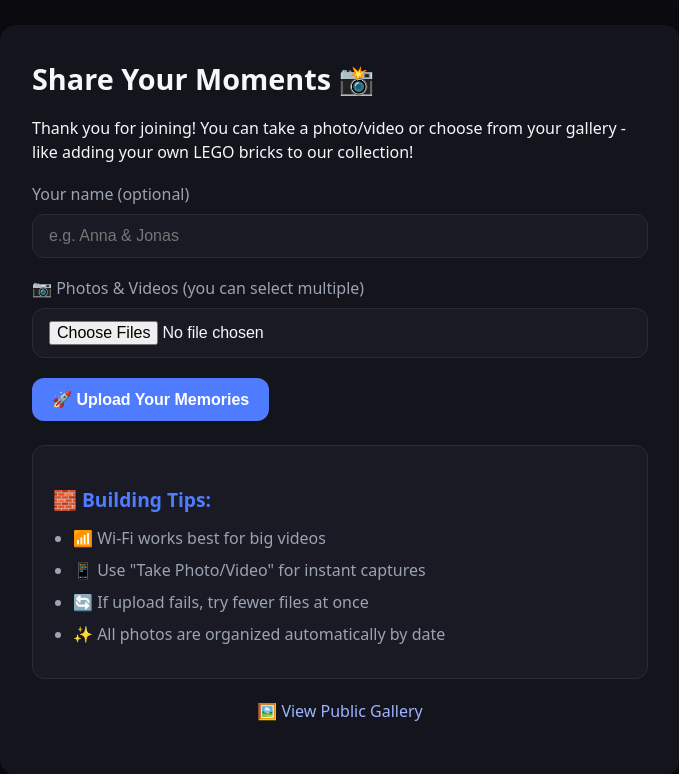
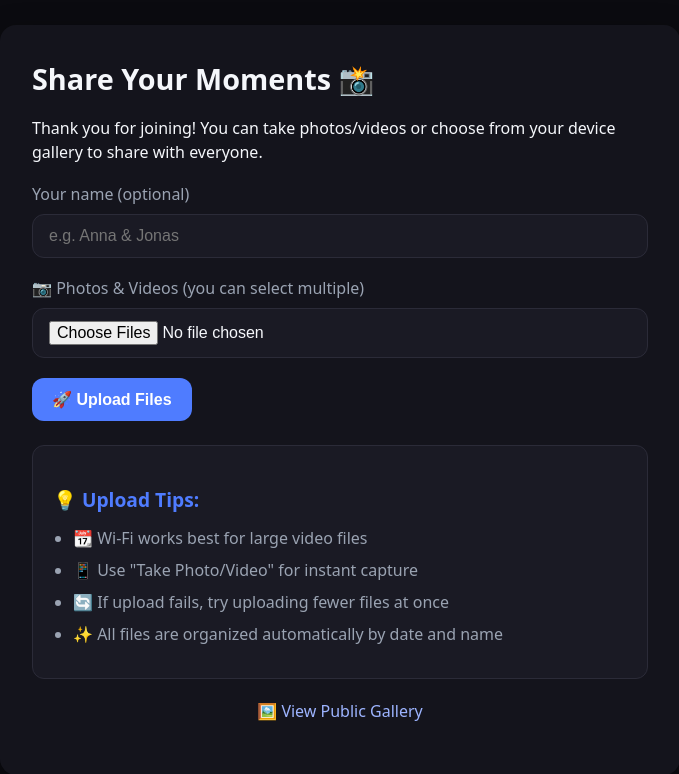
Before and after one commit to BondIT-ApS/event-gallery, a Flask app: page /upload in a window 1280 px wide. Shown: the top 774 px of the page, without its empty margins (300-979 px from the left). Run offline with Flask 3, Linux system fonts and the light colour scheme; the visitor is signed in with stand-in values (Sample User, id 1); parts of the project's set-up code (start-up, migrations or seed data) failed here and were passed over.

Commit message:
feat: update for Docker Hub publishing and professional UI
- Update GitHub workflow to publish to maboni82/event-gallery on Docker Hub
- Add multi-platform builds (linux/amd64, linux/arm64)
- Add Docker Hub badges and demo link to README
- Include Docker Hub quick-start instructions
- Reduce excessive LEGO theming in UI copy for professional tone
- Keep LEGO branding in GitHub but make web interface more business-friendly
- Add live demo section with access codes

```diff
--- a/templates/gallery.html
+++ b/templates/gallery.html
@@ -104,7 +104,7 @@
 <body>
   <main class="card">
     <h1>🖼️ Event Gallery</h1>
-    <p>Like a LEGO showcase, here are all the beautiful moments captured at this event!</p>
+    <p>Here are all the beautiful moments captured and shared at this event!</p>
 
     {% if images %}
       <div class="gallery-stats">
@@ -142,8 +142,8 @@
       </div>
     {% else %}
       <div class="empty-gallery">
-        <h3>🏗️ Gallery Under Construction</h3>
-        <p>No photos have been shared yet - like a LEGO box waiting to be opened!</p>
+        <h3>🖼️ Gallery Coming Soon</h3>
+        <p>No photos have been shared yet!</p>
         <p>Check back soon as guests start uploading their memories.</p>
       </div>
     {% endif %}
--- a/templates/landing.html
+++ b/templates/landing.html
@@ -9,16 +9,16 @@
 <body>
   <main class="card">
     <h1>Welcome to Event Gallery 📸</h1>
-    <p>Enter the event or admin code to continue - like finding the right LEGO piece to start your build!</p>
+    <p>Enter your access code to continue and start sharing your event memories.</p>
     {% with messages = get_flashed_messages() %}
       {% if messages %}<div class="flash">{{ messages[0] }}</div>{% endif %}
     {% endwith %}
     <form method="post">
       <label for="code">Access Code</label>
       <input type="password" name="code" id="code" placeholder="Enter your event code" required />
-      <button type="submit">Continue Building</button>
+      <button type="submit">Continue</button>
     </form>
-    <p class="hint">🔒 Guest and admin codes provide different access levels</p>
+    <p class="hint">🔒 Different codes provide guest or admin access levels</p>
   </main>
 </body>
 </html>
--- a/templates/upload.html
+++ b/templates/upload.html
@@ -9,7 +9,7 @@
 <body>
   <main class="card">
     <h1>Share Your Moments 📸</h1>
-    <p>Thank you for joining! You can take a photo/video or choose from your gallery - like adding your own LEGO bricks to our collection!</p>
+    <p>Thank you for joining! You can take photos/videos or choose from your device gallery to share with everyone.</p>
     {% with messages = get_flashed_messages() %}
       {% if messages %}<div class="flash">{{ messages[0] }}</div>{% endif %}
     {% endwith %}
@@ -21,16 +21,16 @@
       <label for="files">📷 Photos & Videos (you can select multiple)</label>
       <input type="file" name="files" id="files" accept="image/*,video/*" multiple capture="environment" />
 
-      <button type="submit">🚀 Upload Your Memories</button>
+      <button type="submit">🚀 Upload Files</button>
     </form>
 
     <div class="tips">
-      <h3>🧱 Building Tips:</h3>
+      <h3>💡 Upload Tips:</h3>
       <ul>
-        <li>📶 Wi-Fi works best for big videos</li>
-        <li>📱 Use "Take Photo/Video" for instant captures</li>
-        <li>🔄 If upload fails, try fewer files at once</li>
-        <li>✨ All photos are organized automatically by date</li>
+        <li>📆 Wi-Fi works best for large video files</li>
+        <li>📱 Use "Take Photo/Video" for instant capture</li>
+        <li>🔄 If upload fails, try uploading fewer files at once</li>
+        <li>✨ All files are organized automatically by date and name</li>
       </ul>
     </div>
 
```
Also changed, not shown: templates/admin.html (+6 -6 lines), .github/workflows/docker-publish.yml, README.md.
